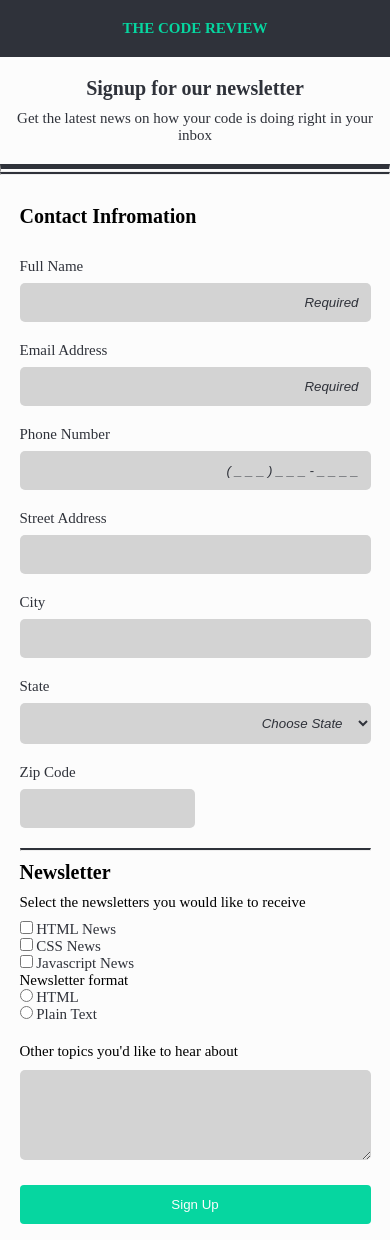
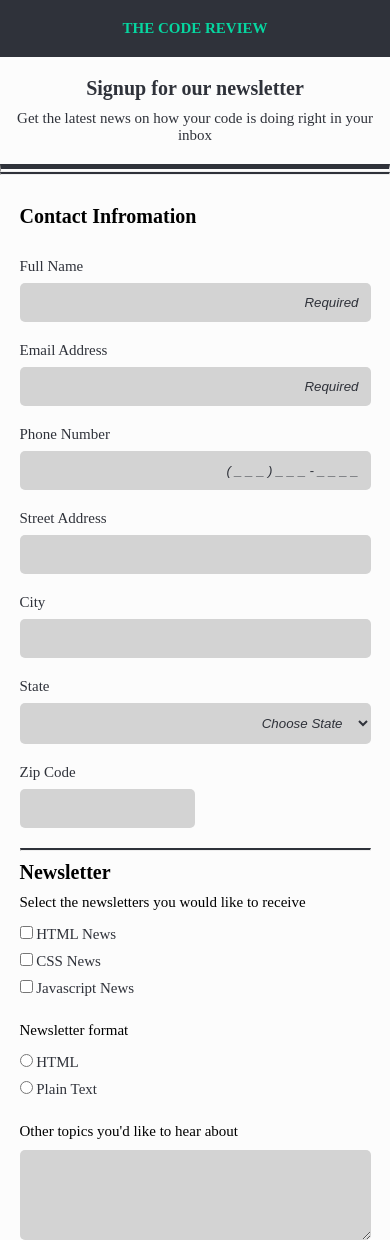
Before and after one commit to HayAlexis/Techdegree_3, a plain HTML site: page index.html in a window 390 px wide. Shown: the top 1240 px of the page. Drawn offline with Linux system fonts and the light colour scheme.

Commit message:
Mobile Completed
Mobile version completed

```diff
--- a/css/style.css
+++ b/css/style.css
@@ -28,6 +28,7 @@
     --fm-p: 5%;
     --fm-box: 12px;
     --cc-p: 2rem;
+    --hero-p: 0rem 1rem;
 }
 
 body {
@@ -166,6 +167,7 @@ label {
     flex-direction: column;
     display: inline-block;
     width: 100%;
+    padding: .5rem 0rem;
 }
 
 .p1 {
@@ -173,8 +175,7 @@ label {
 }
 
 .p2 {
-    margin-top: 2rem;
-    margin-bottom: 1rem;
+    margin: 2rem 0rem 1rem;
 }
 
 #topics {
--- a/index.html
+++ b/index.html
@@ -124,7 +124,7 @@
                         <label for="js">Javascript News</label>
                     </div>
 
-                    <p>Newsletter format</p>
+                    <p class="p2">Newsletter format</p>
 
                     <div class="flexbox">
                         <input type="radio" id="html" name="user_format" class="box">
```
